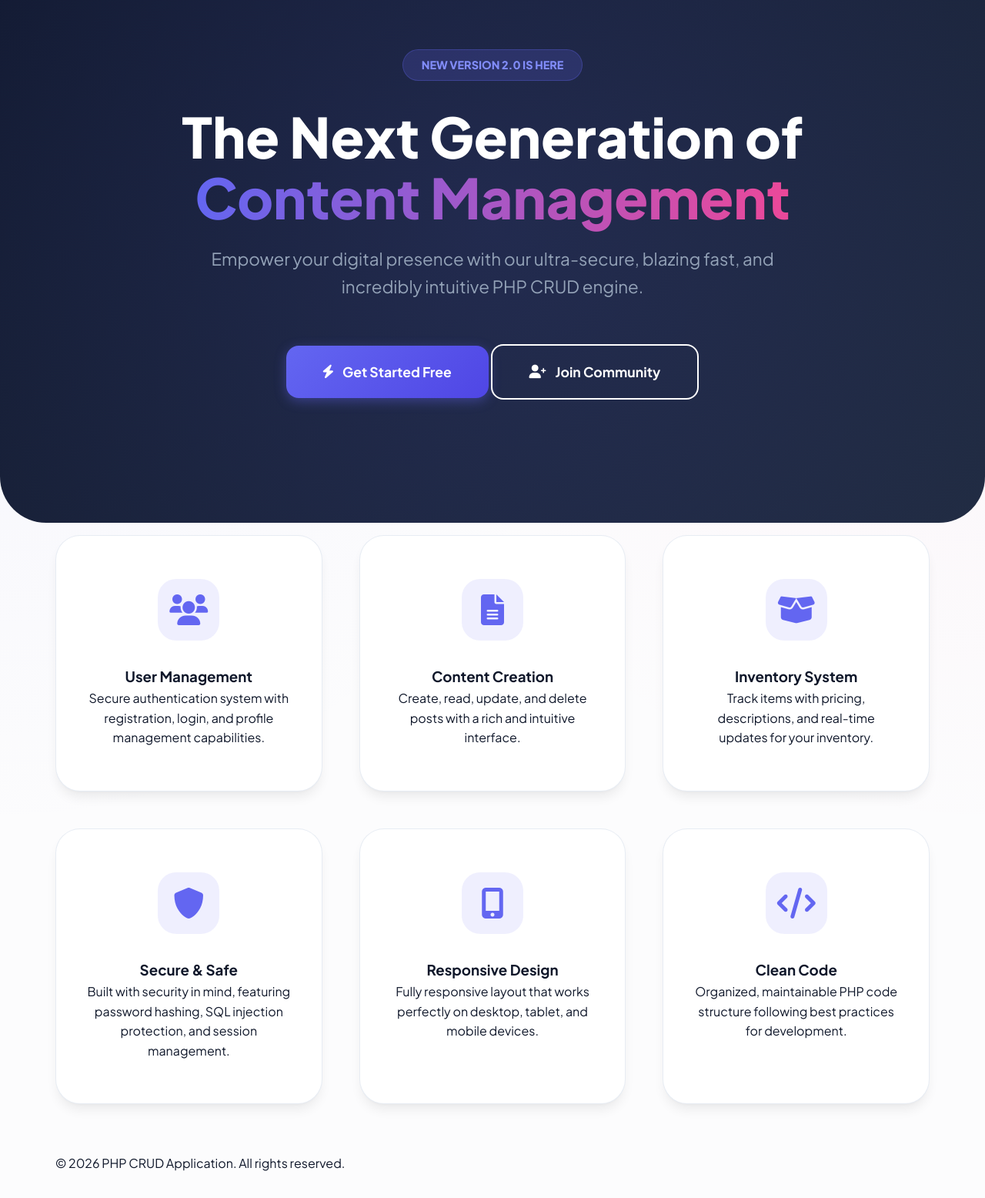
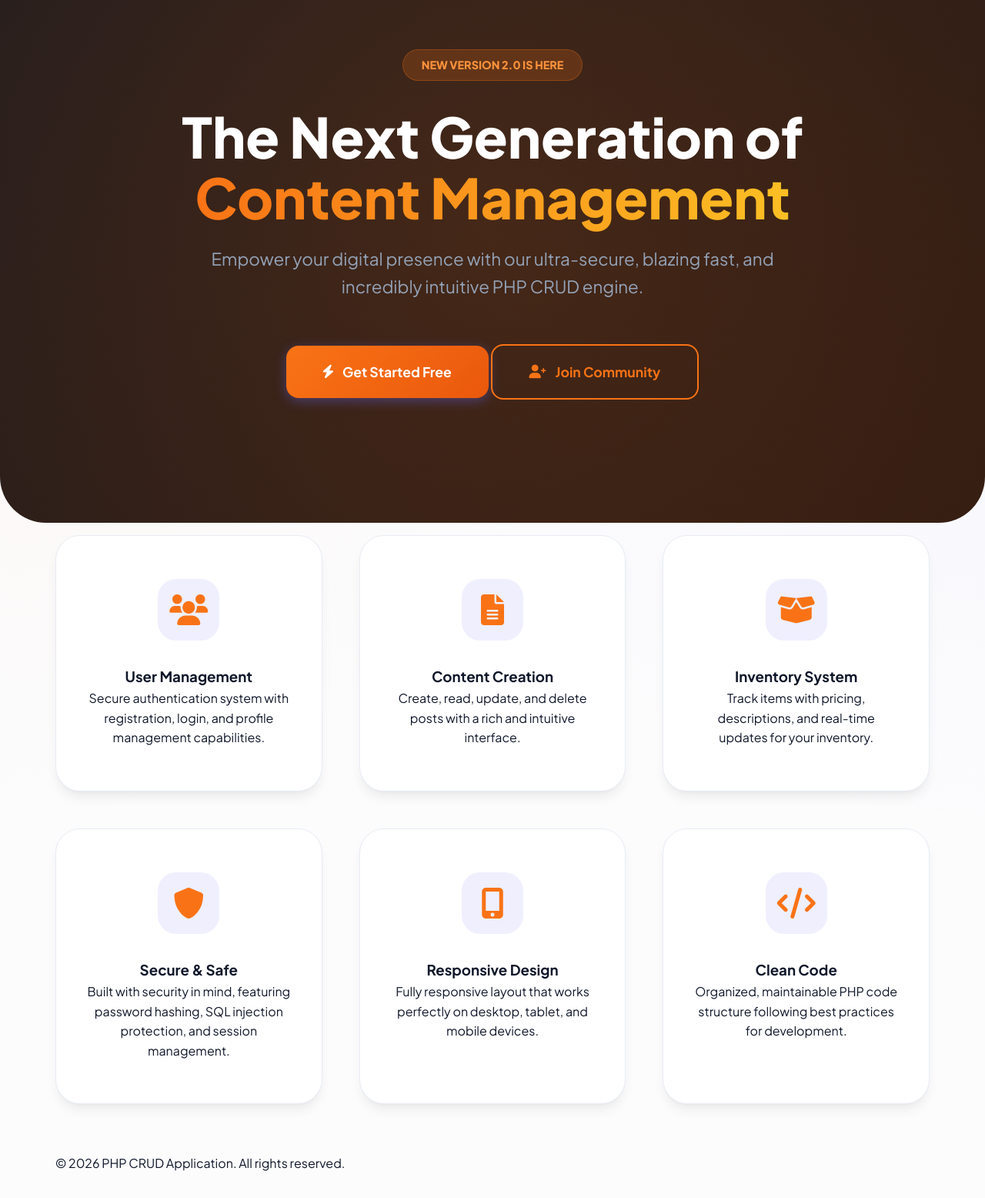
Before and after one commit to aliahmad1967/phpCRUD, a PHP site: page /phpCRUD/ in a window 1280 px wide. Shown: the whole page at 77% size. Run offline with PHP 8.4, Linux system fonts and the light colour scheme.

Commit message:
Switch to a vibrant orange-themed UI

```diff
--- a/index.php
+++ b/index.php
@@ -15,15 +15,17 @@ require_once 'auth_helper.php';
 
     <div class="hero">
         <div class="container animate-fade">
-            <span style="background: rgba(99, 102, 241, 0.2); color: #818cf8; padding: 0.5rem 1.5rem; border-radius: 999px; font-weight: 800; font-size: 0.9rem; margin-bottom: 2rem; display: inline-block; border: 1px solid rgba(99, 102, 241, 0.3);">
+            <span style="background: rgba(249, 115, 22, 0.2); color: #fb923c; padding: 0.5rem 1.5rem; border-radius: 999px; font-weight: 800; font-size: 0.9rem; margin-bottom: 2rem; display: inline-block; border: 1px solid rgba(249, 115, 22, 0.3);">
                 NEW VERSION 2.0 IS HERE
             </span>
-            <h1>The Next Generation of <br><span style="background: linear-gradient(to right, #6366f1, #ec4899); -webkit-background-clip: text; -webkit-text-fill-color: transparent;">Content Management</span></h1>
+            <h1>The Next Generation of <br><span style="background: linear-gradient(to right, #f97316, #fbbf24); -webkit-background-clip: text; -webkit-text-fill-color: transparent;">Content Management</span></h1>
             <p>Empower your digital presence with our ultra-secure, blazing fast, and incredibly intuitive PHP CRUD engine.</p>
 
             <div class="hero-buttons">
                 <a href="login.php" class="btn btn-lg btn-primary"><i class="fas fa-bolt"></i> Get Started Free</a>
-                <a href="register.php" class="btn btn-lg btn-outline"><i class="fas fa-user-plus"></i> Join Community</a>
+                <a href="register.php" class="btn btn-lg btn-outline" style="border-color: #f97316; color: #f97316;">
+                    <i class="fas fa-user-plus"></i> Join Community
+                </a>
             </div>
         </div>
     </div>
--- a/style.css
+++ b/style.css
@@ -1,10 +1,10 @@
 @import url('https://fonts.googleapis.com/css2?family=Plus+Jakarta+Sans:wght@400;500;600;700;800&display=swap');
 
 :root {
-    --primary: #6366f1;
-    --primary-light: #818cf8;
-    --primary-dark: #4f46e5;
-    --secondary: #ec4899;
+    --primary: #f97316;
+    --primary-light: #fb923c;
+    --primary-dark: #ea580c;
+    --secondary: #6366f1;
     --accent: #f59e0b;
     --success: #10b981;
     --danger: #ef4444;
@@ -42,8 +42,8 @@ body {
     line-height: 1.6;
     overflow-x: hidden;
     background-image:
-        radial-gradient(at 0% 0%, rgba(99, 102, 241, 0.05) 0px, transparent 50%),
-        radial-gradient(at 100% 0%, rgba(236, 72, 153, 0.05) 0px, transparent 50%);
+        radial-gradient(at 0% 0%, rgba(249, 115, 22, 0.05) 0px, transparent 50%),
+        radial-gradient(at 100% 0%, rgba(99, 102, 241, 0.05) 0px, transparent 50%);
 }
 
 .container {
@@ -115,7 +115,7 @@ body {
 .hero {
     padding: 8rem 2rem;
     text-align: center;
-    background: linear-gradient(135deg, #0f172a 0%, #1e293b 100%);
+    background: linear-gradient(135deg, #1e1b1e 0%, #2d1a12 100%);
     color: white;
     border-radius: 0 0 60px 60px;
     margin-top: -6rem;
@@ -129,7 +129,7 @@ body {
     position: absolute;
     width: 200%;
     height: 200%;
-    background: radial-gradient(circle, rgba(99, 102, 241, 0.15) 0%, transparent 70%);
+    background: radial-gradient(circle, rgba(249, 115, 22, 0.15) 0%, transparent 70%);
     top: -50%;
     left: -50%;
 }
```
